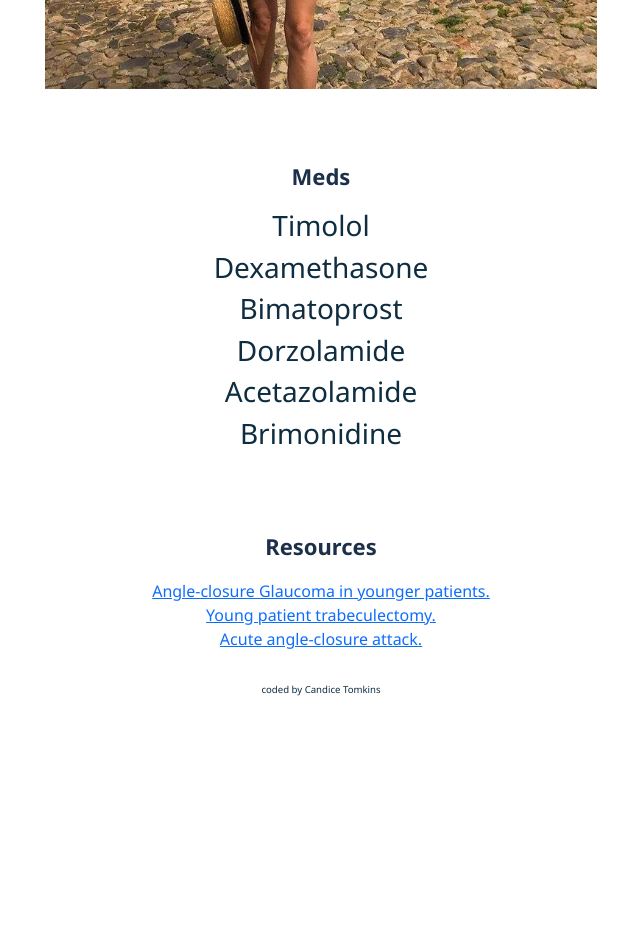
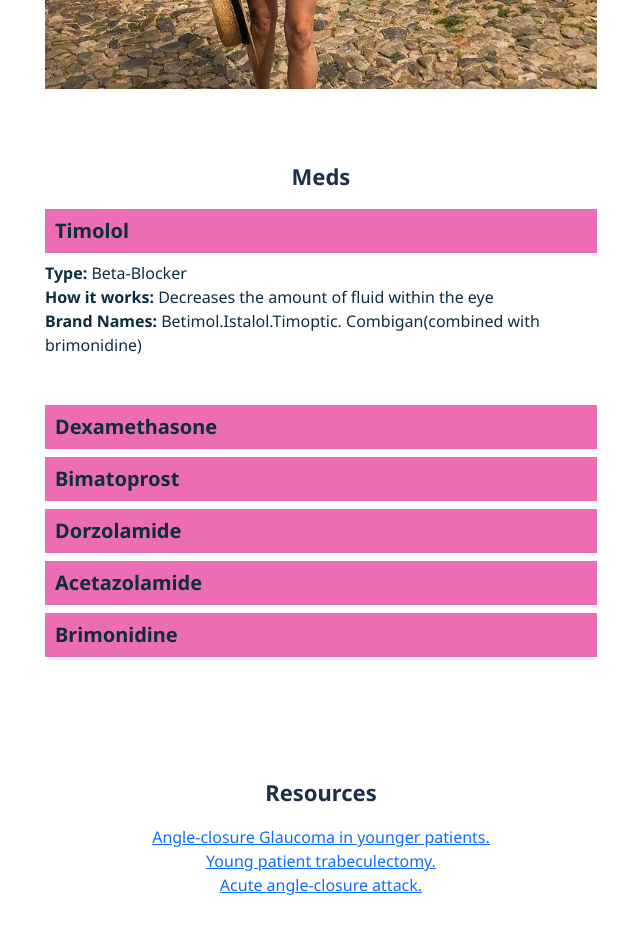
Before and after one commit to CandiceTomkins/glaucoma-app, a React (Create React App) app: page / in a window 1280 px wide. Shown: the part 1280-2209 px from the top of the page, without its empty margins (319-959 px from the left). Before the commit the page ends 2008 px from the top, so only its background shows below. Built offline with nearby package versions, Linux system fonts and the light colour scheme.

Commit message:
meds update

```diff
--- /dev/null
+++ b/src/Medication.css
@@ -0,0 +1,13 @@
+.drug-name {
+  background: #ed6db4;
+  color: #0f2d40;
+  padding: 10px;
+  font-size: 20px;
+  font-weight: 600;
+  text-align: left;
+}
+
+.medication-type {
+  text-align: left;
+  font-size: 16px;
+}
--- a/src/Medication.js
+++ b/src/Medication.js
@@ -1,12 +1,26 @@
 import React from "react";
+import "./Medication.css";
 
 export default function Medication() {
   return (
-    <div className="container medication">
+    <div className="container medication mb-5">
       <h2 className="section-title">Meds</h2>
-      <h3>Timolol</h3> <h3>Dexamethasone</h3> <h3>Bimatoprost</h3>{" "}
-      <h3>Dorzolamide</h3>
-      <h3>Acetazolamide</h3> <h3>Brimonidine</h3>
+      <h3 className="drug-name">Timolol</h3>
+      <p className="medication-type mb-5">
+        <strong>Type:</strong> Beta-Blocker
+        <br />
+        <strong>How it works:</strong> Decreases the amount of fluid within the
+        eye
+        <br />
+        <strong>Brand Names:</strong> Betimol.Istalol.Timoptic.
+        Combigan(combined with brimonidine)
+        <br />
+      </p>
+      <h3 className="drug-name">Dexamethasone</h3>{" "}
+      <h3 className="drug-name">Bimatoprost</h3>{" "}
+      <h3 className="drug-name">Dorzolamide</h3>
+      <h3 className="drug-name">Acetazolamide</h3>{" "}
+      <h3 className="drug-name">Brimonidine</h3>
     </div>
   );
 }
```
